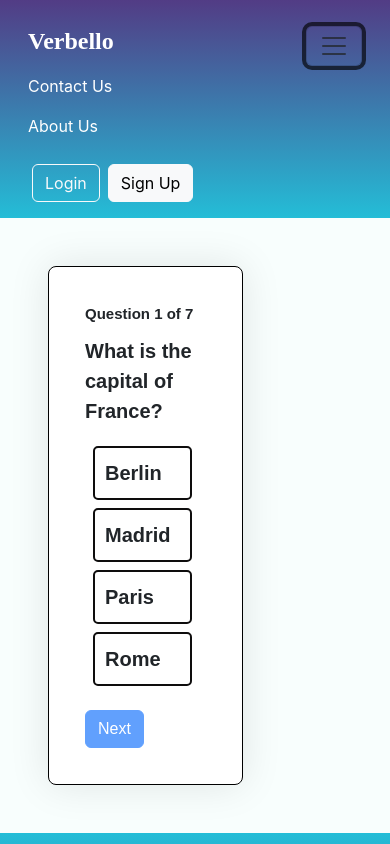
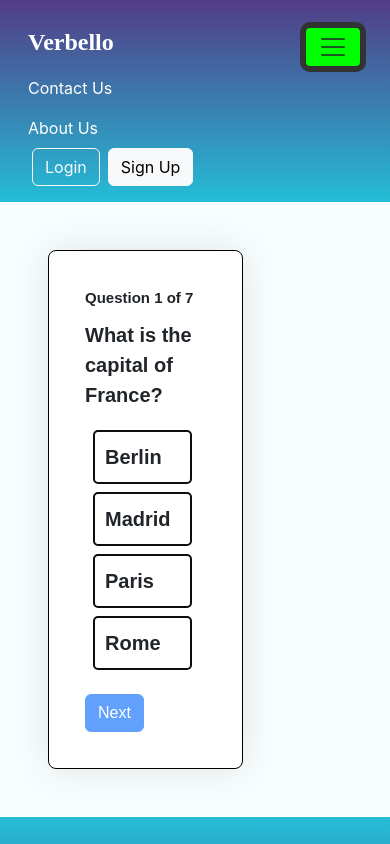
Before and after one commit to navneetjoshi223/VerbelloV2, a React (Create React App) app in the folder verbello/frontend/: page /quiz in a window 390 px wide. Both pictures are taken after a click on the button "Toggle navigation". Shown: the top 844 px of the page. Built offline with nearby package versions, Linux system fonts and the light colour scheme.

Commit message:
Added cusom properties for hamburger menu

```diff
--- a/verbello/frontend/src/Components/common/Navbar/Navbar.css
+++ b/verbello/frontend/src/Components/common/Navbar/Navbar.css
@@ -17,3 +17,9 @@
     background-color: #021f4c;
     background-image: linear-gradient(to bottom, #523c85, #24bdd7);
 }
+
+.custom-toggler {
+    background-color: #ffffff;
+    color: #333;
+    border: 2px solid #333;
+  }
--- a/verbello/frontend/src/Components/common/Navbar/Navbar.js
+++ b/verbello/frontend/src/Components/common/Navbar/Navbar.js
@@ -1,11 +1,22 @@
-import React from "react";
+import React, { useState } from "react";
 import { Link } from "react-router-dom";
 import "./Navbar.css";
 //import verbelloLogo from "../../../assets/images/verbello-logo.jpeg";
 
 const Navbar = () => {
+
+  const [togglerColor, setTogglerColor] = useState("#ffffff");
+  const [isNavCollapsed, setIsNavCollapsed] = useState(true);
+
+  const handleToggleClick = () => {
+    // Toggle the color between white and green
+    const newColor = togglerColor === "#ffffff" ? "#00ff00" : "#ffffff";
+    setTogglerColor(newColor);
+    setIsNavCollapsed(!isNavCollapsed);
+  };
+
   return (
-    <nav className="navbar sticky-top navbar-expand-lg navbar-bgcolor p-3">
+    <nav className="navbar sticky-top navbar-expand-md navbar-bgcolor p-3">
       <div className="container-fluid">
         <Link to="/" className="navbar-logo">
           <span className="logo-txt">Verbello</span>
@@ -13,23 +24,28 @@ const Navbar = () => {
         </Link>
 
         <button
-          className="navbar-toggler"
+          className={`navbar-toggler custom-toggler ${
+            isNavCollapsed ? "" : "collapsed"
+          }`}
           type="button"
           data-bs-toggle="collapse"
           data-bs-target="#navbarNavDropdown"
           aria-controls="navbarNavDropdown"
-          aria-expanded="false"
+          aria-expanded={!isNavCollapsed}
           aria-label="Toggle navigation"
+          style={{ backgroundColor: togglerColor, borderColor: "#333" }}
+          onClick={handleToggleClick}
         >
           <span className="navbar-toggler-icon"></span>
         </button>
 
-
         <div
-          className="collapse navbar-collapse justify-content-end"
+          className={`collapse navbar-collapse justify-content-end ${
+            isNavCollapsed ? "" : "show"
+          }`}
           id="navbarNavDropdown"
         >
-          <ul className="navbar-nav ms-auto mb-2 mb-lg-0">
+          <ul className="navbar-nav ms-auto mb-lg-0">
             <li className="nav-item">
               <Link to="/contactus" className="nav-link text-white">
                 Contact Us
@@ -43,13 +59,13 @@ const Navbar = () => {
           </ul>
 
           <Link to="/login" className="login">
-            <button type="button" className="btn btn-outline-light mx-1">
+            <button type="button" className="btn btn-outline-light mx-1 mt-0">
               Login
             </button>
           </Link>
 
           <Link to="/signup" className="signup">
-            <button type="button" className="btn btn-light mx-1">
+            <button type="button" className="btn btn-light mx-1 mt-0">
               Sign Up
             </button>
           </Link>
```
